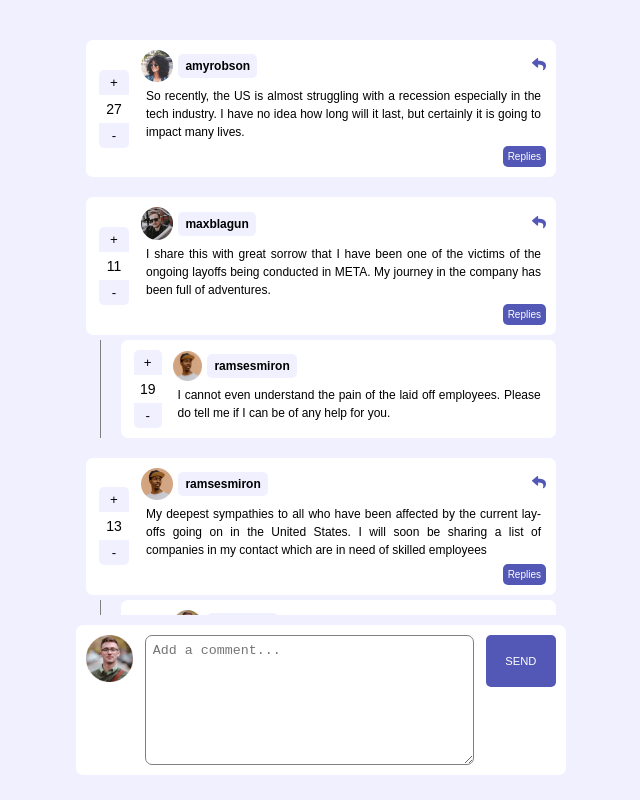
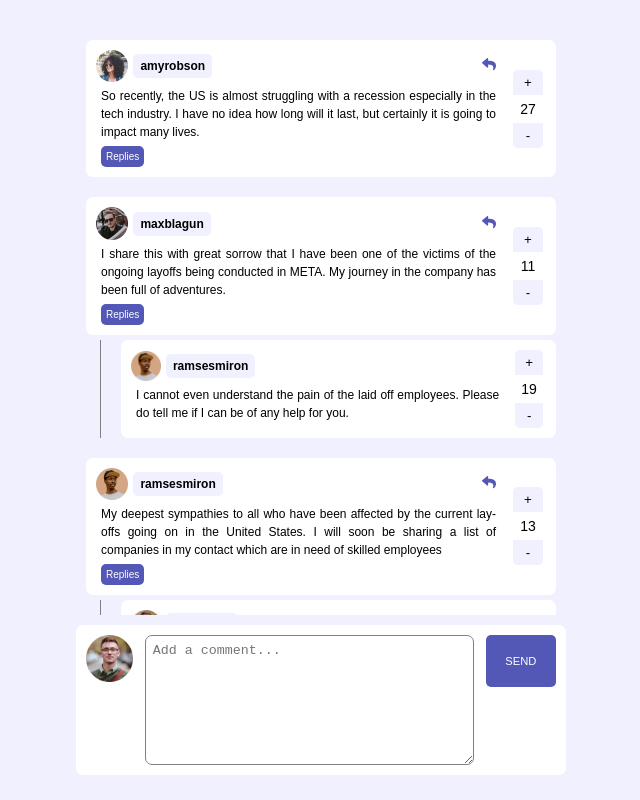
Before and after one commit to Abhijeet-Gautam5702/interactive-comments-section, a plain HTML site: page index.html in a window 1280 px wide. Shown: the whole page, without its empty margins (319-959 px from the left). Drawn offline with Linux system fonts and the light colour scheme.

Commit message:
improved UI

```diff
--- a/script.js
+++ b/script.js
@@ -270,7 +270,7 @@ function generateComment(commentObj, createNewFlag) {
               placeholder="Reply to this comment..."
               rows = "4"
             ></textarea>
-            <button id="reply-btn">REPLY</button>
+            <button id="reply-btn">SEND</button>
           </div>
         </div>
 
@@ -347,7 +347,7 @@ function reply(e) {
 
   const replyBtn = replyCommentCont.querySelector("#reply-btn");
   replyBtn.addEventListener("click", function () {
-    console.log("reply sent");
+    // console.log("reply sent");
     const item = {
       id: Math.random(),
       user: "juliusomo",
--- a/style.css
+++ b/style.css
@@ -55,6 +55,7 @@ body {
   align-items: center;
 }
 .score-box {
+  order:2;
   /*   border: 1px solid black; */
   /*   height: 100%; */
   min-width:30px;
@@ -104,6 +105,7 @@ body {
   align-items: center;
   justify-content: space;
   position: relative;
+/*   padding-right:5px; */
 }
 
 .commentator-avatar-box {
@@ -139,6 +141,7 @@ body {
   /*   left: auto; */
   right: 0%;
   cursor:pointer;
+  margin-right:5px;
 }
 .reply-icon {
   width: 100%;
@@ -154,8 +157,9 @@ body {
 
 .read-reply-box{
 /*   border:1px solid red; */
+  padding-left:5px;
   display:flex;
-  justify-content:flex-end;
+  justify-content:flex-start;
   align-items:center;
 }
 .read-reply-btn{
```
